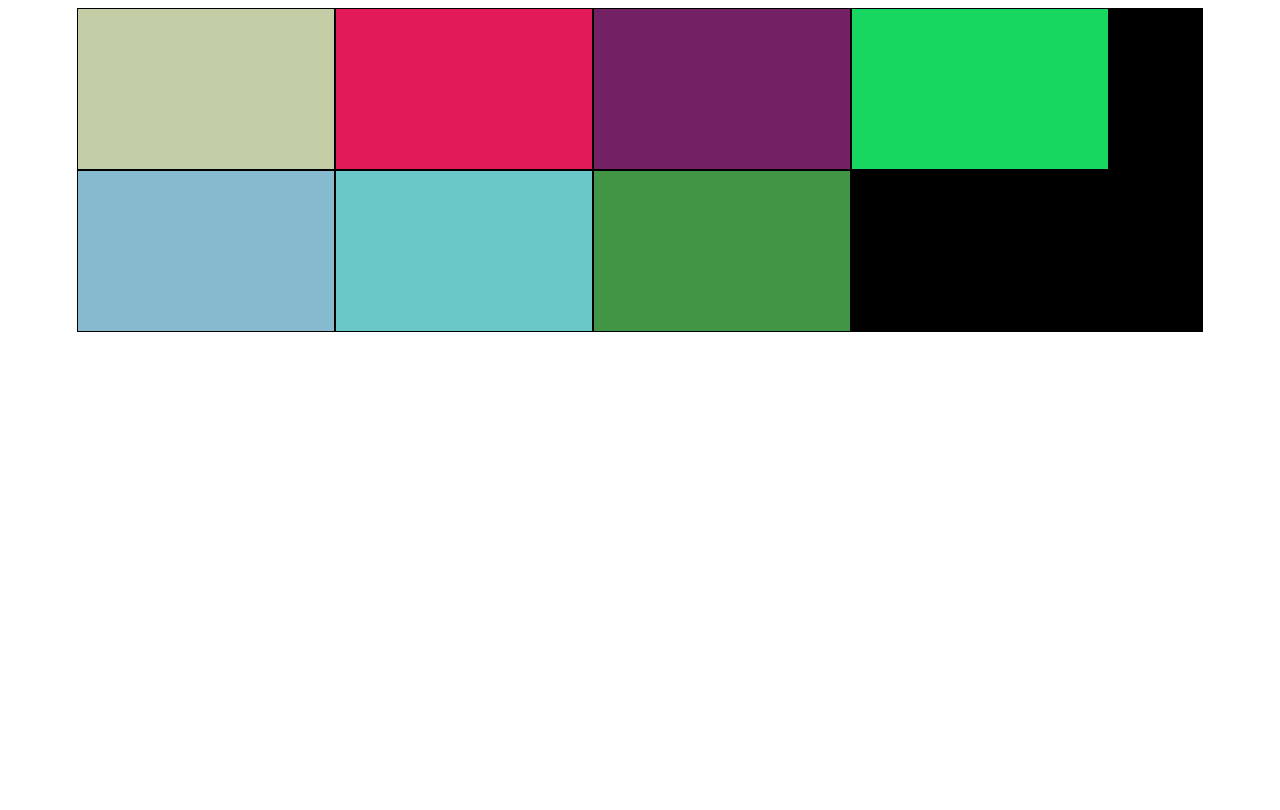
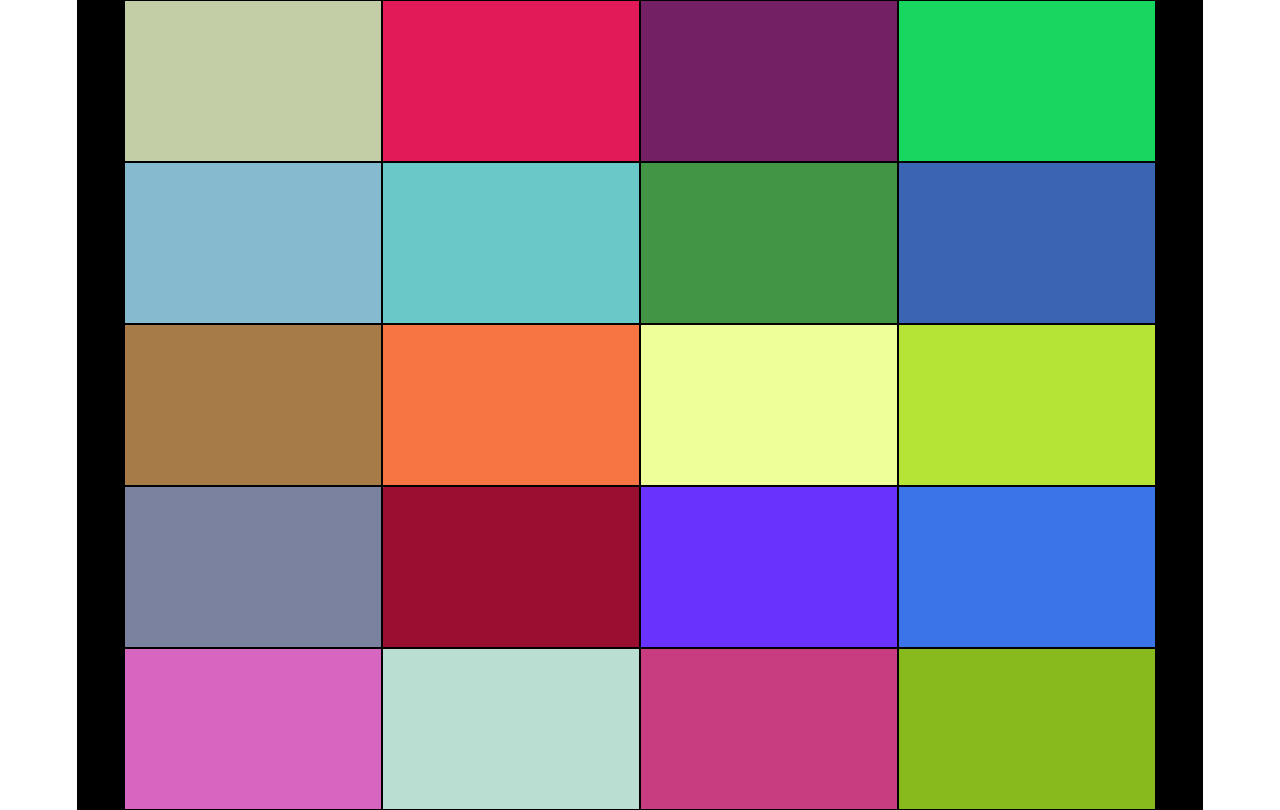
Before and after one commit to richcstanley/color-grid.github.io, a React (Create React App) app: page / in a window 1280 px wide. Built offline with nearby package versions, Linux system fonts and the light colour scheme.

Commit message:
changed some css - still looks weird.

```diff
--- a/src/App.js
+++ b/src/App.js
@@ -15,6 +15,19 @@ class App extends React.Component
             <Box></Box>
             <Box></Box>
             <Box></Box>
+            <Box></Box>
+            <Box></Box>
+            <Box></Box>
+            <Box></Box>
+            <Box></Box>
+            <Box></Box>
+            <Box></Box>
+            <Box></Box>
+            <Box></Box>
+            <Box></Box>
+            <Box></Box>
+            <Box></Box>
+            <Box></Box>
 
             </div>
         );
--- a/src/index.css
+++ b/src/index.css
@@ -9,8 +9,21 @@
 
 .App {
 	display: flex;
-	margin: auto;
 	width: 88vw;
 	flex-wrap: wrap;
 	background-color: black;
+	justify-content: center;
+
+
+
 }
+
+
+body {
+	/* background-color: black; */
+	display: flex;
+	justify-content: center;
+	padding: 0;
+	border: 0;
+	margin: 0;
+}
```
Lines whose indentation alone changed are shown as unchanged.
